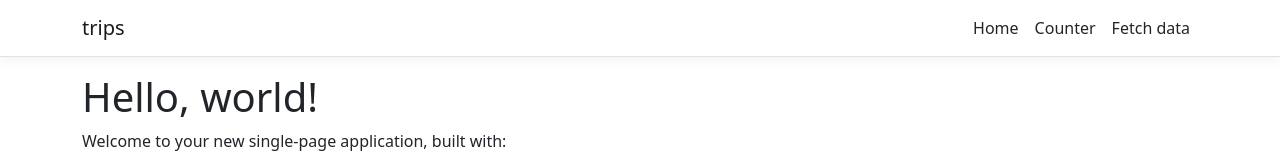
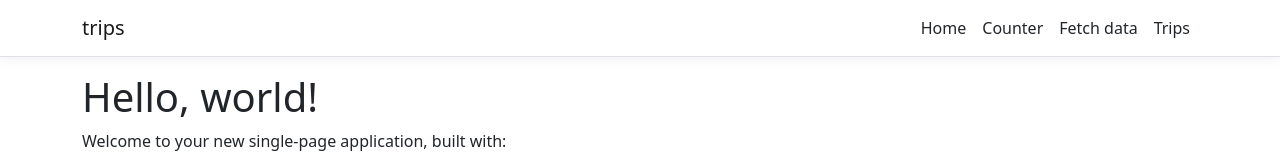
Before and after one commit to ericKristiansen/flight-sched, a React (Create React App) app in the folder ClientApp/: page / in a window 1280 px wide. Shown: the top 160 px of the page. Built offline with nearby package versions, Linux system fonts and the light colour scheme.

Commit message:
update initial

```diff
--- a/ClientApp/src/App.js
+++ b/ClientApp/src/App.js
@@ -4,6 +4,7 @@ import { Layout } from './components/Layout';
 import { Home } from './components/Home';
 import { FetchData } from './components/FetchData';
 import { Counter } from './components/Counter';
+import { Trips } from './components/Trip/Trips'
 
 import './custom.css'
 
@@ -16,6 +17,7 @@ export default class App extends Component {
         <Route exact path='/' component={Home} />
         <Route path='/counter' component={Counter} />
         <Route path='/fetch-data' component={FetchData} />
+        <Route path='/trips' component={Trips} />
       </Layout>
     );
   }
--- a/ClientApp/src/components/NavMenu.js
+++ b/ClientApp/src/components/NavMenu.js
@@ -39,6 +39,9 @@ export class NavMenu extends Component {
                 <NavItem>
                   <NavLink tag={Link} className="text-dark" to="/fetch-data">Fetch data</NavLink>
                 </NavItem>
+                <NavItem>
+                  <NavLink tag={Link} className="text-dark" to="/trips">Trips</NavLink>
+                </NavItem>
               </ul>
             </Collapse>
           </Container>
--- a/ClientApp/src/components/Trip/Trips.jsx
+++ b/ClientApp/src/components/Trip/Trips.jsx
@@ -1,4 +1,4 @@
-import React, {Comoponent, Component} from 'react';
+import React, {Component} from 'react';
 
 
 export class Trips extends Component
@@ -43,19 +43,19 @@ export class Trips extends Component
         );
     }
 
-    render(){
-
+    render()
+    {
         let content = this.state.loading ? (
-            <p>Loading...</p>
+            <p><em>Loading...</em></p>
         ): (
             this.renderAllTripsTable(this.state.trips)
         );
 
         return (
         <div>
-            <h1>Trips</h1>
+            <h1>All Trips</h1>
             <p>Here, you can see all trips</p>
-            {content}
+            { content }
         </div>
         );
     }
```
Also changed, not shown: 14 other files (tests, documents, lock files or other folders).
